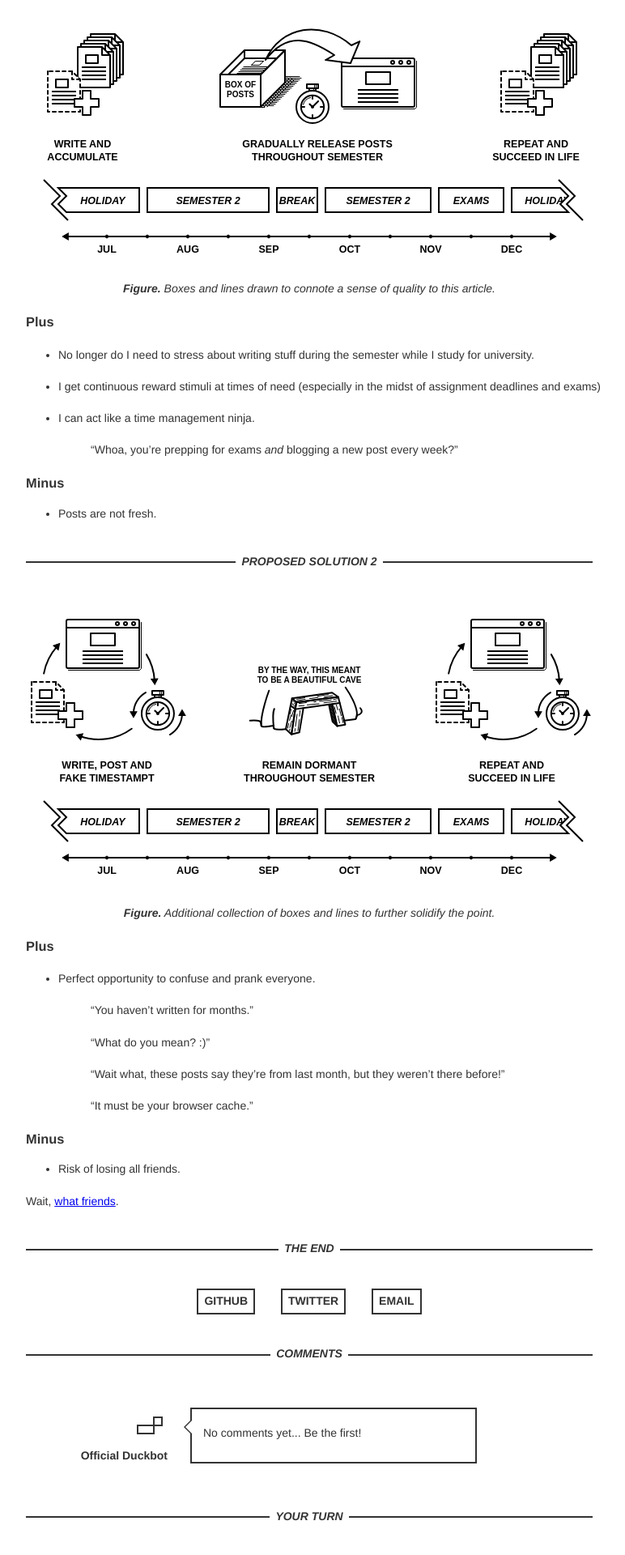
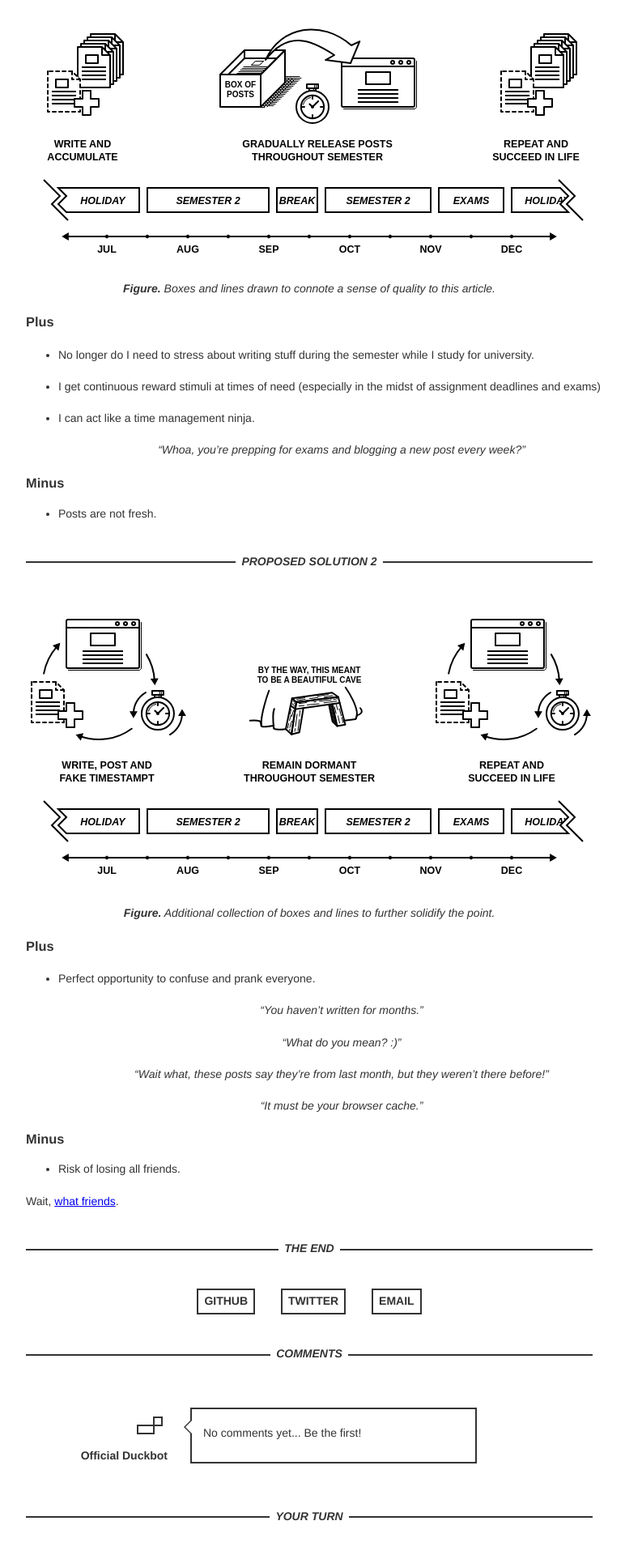
Before and after one commit to ErnWong/ErnWong.github.io, a Jekyll site: the page built from _posts/2017-07-16-buffered-blog.markdown, in a window 1280 px wide. Shown: the part 810-2730 px from the top of the page at 81% size, without its empty margins (258-1030 px from the left). Built offline with Jekyll 4.4.1, drawn with Linux system fonts in a browser that asks for light colours.

Commit message:
Added blockquoate and video styling

```diff
--- a/assets/main.css
+++ b/assets/main.css
@@ -18,6 +18,11 @@ a:hover {
   opacity: 0.6;
 }
 
+blockquote {
+  font-style: italic;
+  text-align: center;
+}
+
 figure {
   width: 100%;
   text-align: center;
@@ -25,6 +30,10 @@ figure {
 
 figcaption {
   font-style: italic;
+}
+
+video {
+  border: 2px solid #333;
 }
 
 input, textarea {
```
